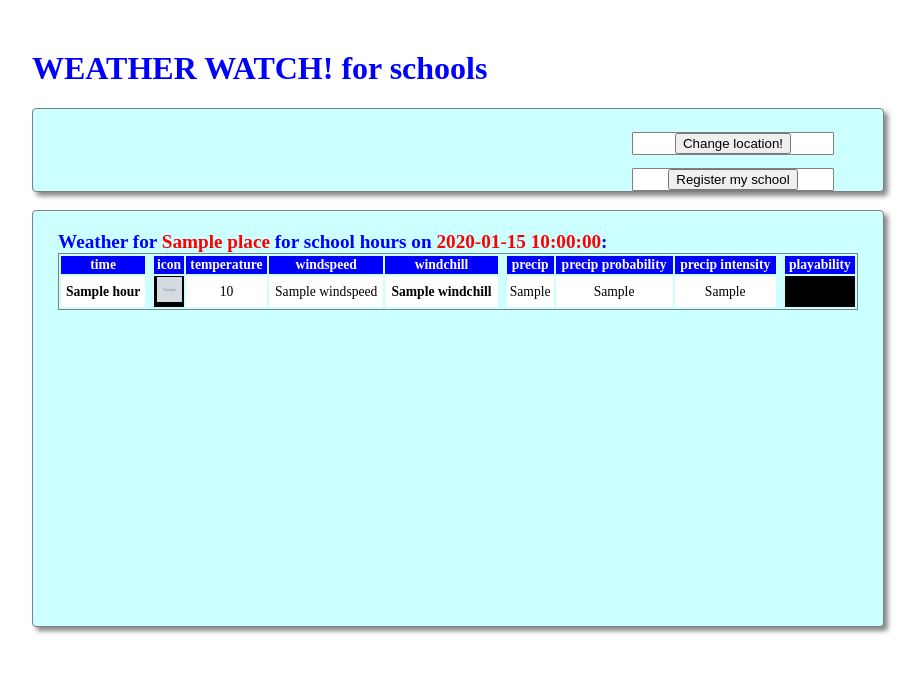
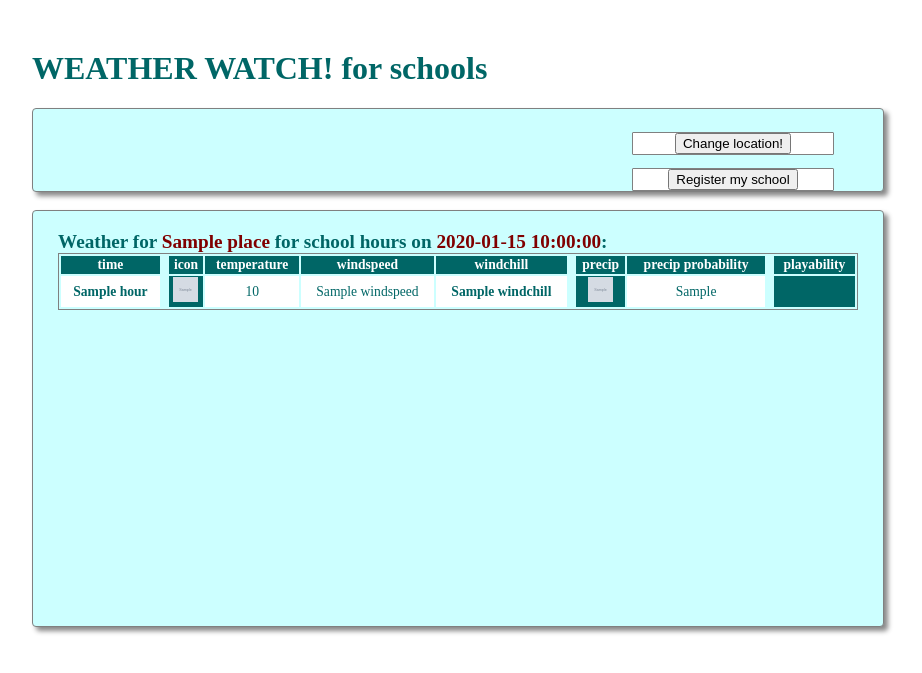
Before and after one commit to DeeKras/play-outside, a Flask app: template templates/weather.html in a window 1280 px wide. Shown: the top 673 px of the page, without its empty margins (68-990 px from the left). Run offline with Flask 2, Linux system fonts and the light colour scheme; the template is opened without the code that fills it: most values are stand-ins (such as "Sample title", 1, 10 or a date in 2020); grey boxes marked "Sample" are stand-in pictures.

Commit message:
added icons. fixed time issue

```diff
--- a/static/styles.css
+++ b/static/styles.css
@@ -1,6 +1,6 @@
 body {
     background-color: white;
-    color: blue;
+    color: #006666;
     margin: 50px 100px;
     width: 850px;
 }
@@ -8,7 +8,7 @@ body {
 #headerbox {
     width: 800px;
     font-family: "Times New Roman", Georgia, Serif;
-    color: blue;
+    color: #006666;
     text-align: left;
     background-color: #CCFFFF;
     border: 1px solid gray;
@@ -20,7 +20,7 @@ body {
 .filler {
     font-size: 1.5em;
     font-weight: bold;
-    color:red;
+    color:maroon;
 }
 
 .search_button {
@@ -58,23 +58,27 @@ table.weather {
     font-weight: 400;
 }
 table.weather th {
-    background-color: blue;
+    background-color: #006666;
     color: white;
 }
 th.columnborder {
     border-right: 7px solid #CCFFFF;
+    color: #006666;
 }
 
 table.weather td {
+    color: #006666;
+}
+
+td.whitebox {
+    background-color: white;
     color: black;
 }
 td.columnborder {
     border-right: 7px solid #CCFFFF;
     background-color: white;
+
 }
-td.whitebox {
-    background-color: white
+td.imgbox {
+    background-color: #006666;
 }
-td.graybox {
-    background-color: black;
-}
--- a/templates/weather.html
+++ b/templates/weather.html
@@ -11,8 +11,8 @@
 <br>
 <div id ="mainbox">
 	<mainbox class = "weather_header">
-	Weather for <font color = "red">{{place}} </font>for school hours on
-	<font color = "red">{{display_date}}</font>: </mainbox>
+	Weather for <font color = "maroon">{{place}} </font>for school hours on
+	<font color = "maroon">{{display_date}}</font>: </mainbox>
 
 
 		<table class = "weather">
@@ -23,22 +23,21 @@
 				<th>windspeed</th>
 				<th class = "columnborder">windchill</th>
 				<th>precip</th>
-				<th>precip probability</th>
-				<th class = "columnborder">precip intensity</th>
+				<th class = "columnborder">precip probability</th>
 				<th>playability</th>
 			</tr>
 			{% for hour in hourly %}
 	        <tr>
 				<td class="columnborder"><b>{{hour.hour}}</b>	</td>
-				<td class="graybox">
+				<td class="imgbox">
 					<img src={{hour.icon_png}} alt="yellow" height="25" width="25"></td>
 				<td class="whitebox">{{hour.temperature}}</td>
 				<td class="whitebox">{{hour.windspeed}}</td>
-				<td class = "columnborder"><b>{{hour.windchill}}</b></td>
-				<td class="whitebox">{{hour.precipType}}</td>
-				<td class="whitebox">{{hour.precipProbability}}</td>
-				<td class="columnborder">{{hour.precipIntensity}}</td>
-				<td class="graybox">
+				<td class="columnborder"><b>{{hour.windchill}}</b></td>
+				<td class="imgbox">
+					<img src={{hour.precip_icon}} alt="yellow" height="25" width="25"></td>
+				<td class="columnborder"> {{hour.precipProbability}}</td>
+				<td class="imgbox">
 				{%if hour.playability == 'red'%}
 	        	  <svg height="30" width="30">
   				  <circle cx="20" cy="20" r="10" stroke="white" stroke-width="1" fill="red" />
```
Also changed, not shown: models.py (+27 -21 lines), static/weather_icons/precip_hail.png (added), static/weather_icons/precip_raindrop.png (added), static/weather_icons/precip_sleet.png (added), static/weather_icons/precip_snowflake.png (added).
